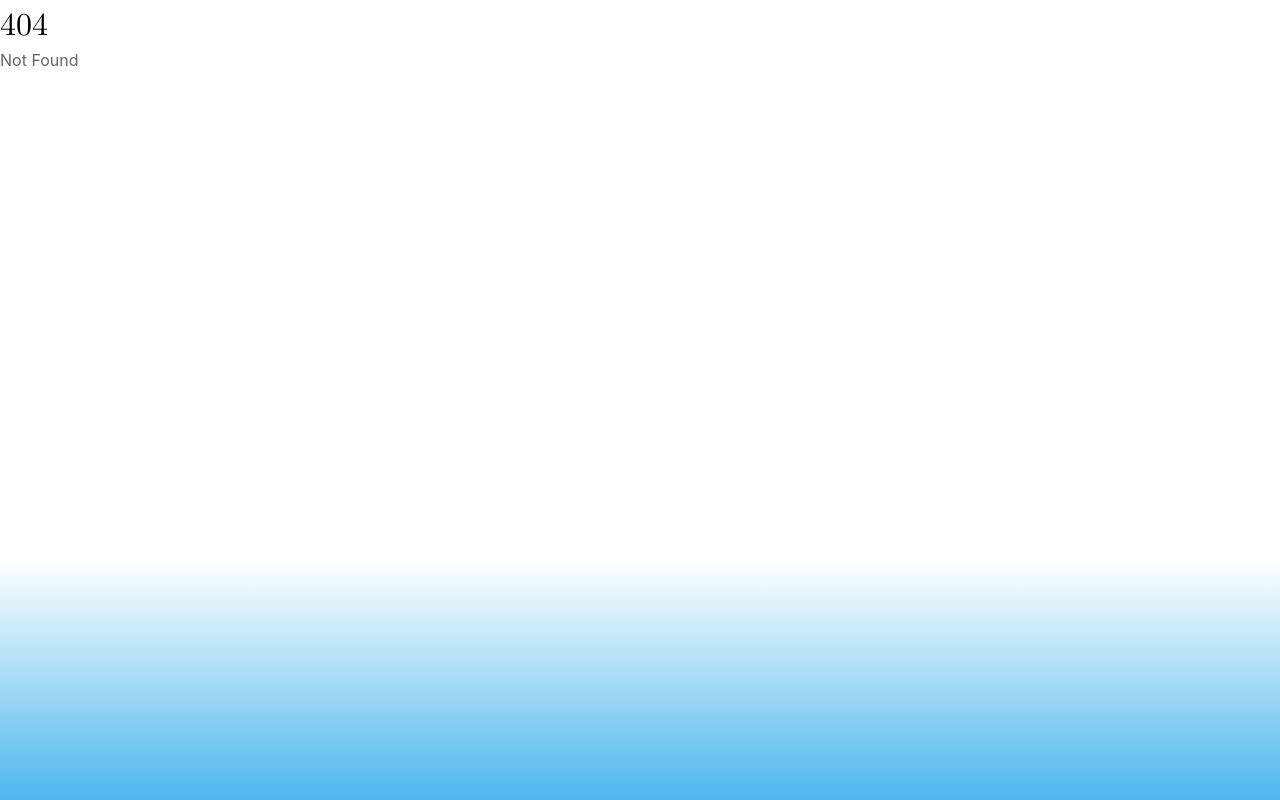
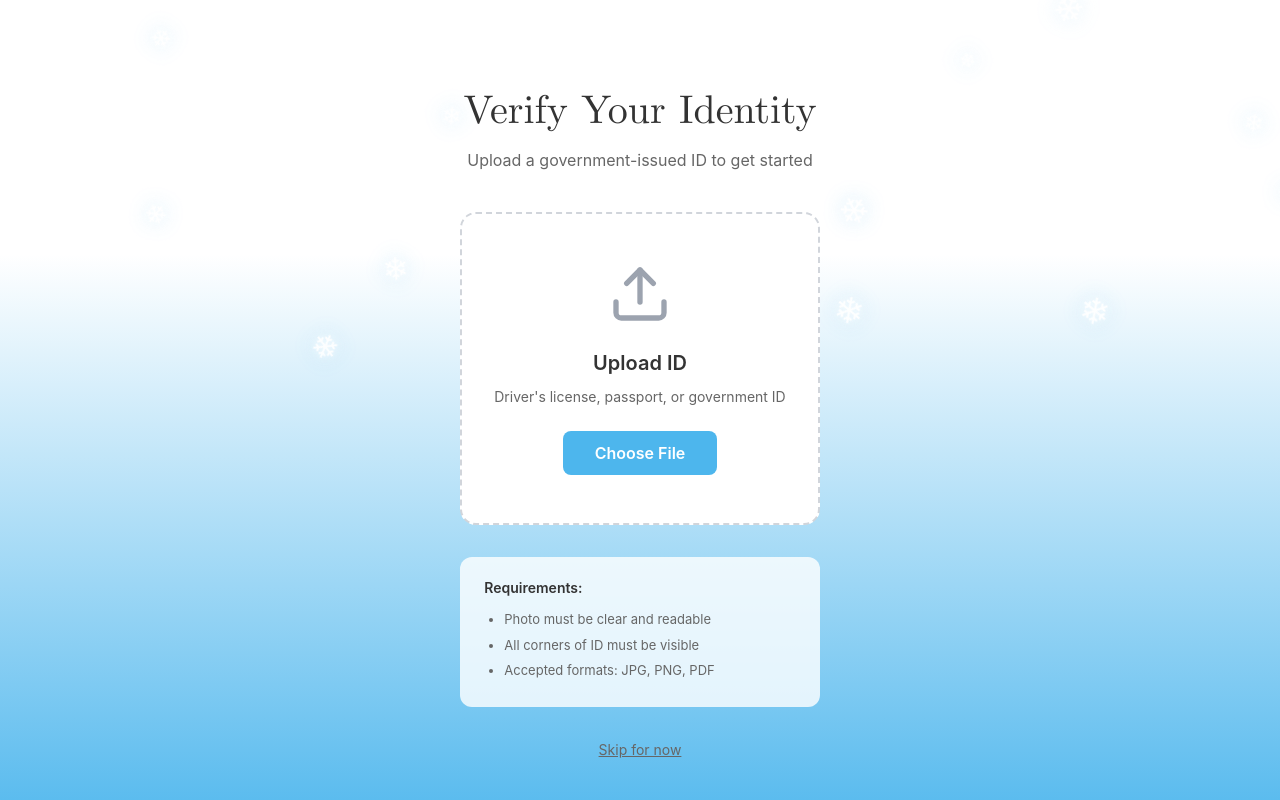
Before and after one commit to hari495/snowspace, a SvelteKit app: page /verify in a window 1280 px wide. Before the commit this address had no page. Built offline with nearby package versions, Linux system fonts and the light colour scheme.

Commit message:
fix: fixed bug not displaying all points in map

```diff
--- a/src/lib/styles/global.css
+++ b/src/lib/styles/global.css
@@ -69,7 +69,7 @@ body {
 #app {
 	position: relative;
 	min-height: 100vh;
-	background: linear-gradient(to bottom, #ffffff 0%, #ffffff 50%, #4DB6ED 100%);
+	background: linear-gradient(to bottom, #ffffff 0%, #ffffff 30%, #4DB6ED 100%);
 	padding-top: var(--safe-area-inset-top);
 	padding-right: var(--safe-area-inset-right);
 	padding-bottom: var(--safe-area-inset-bottom);
--- a/src/routes/+page.svelte
+++ b/src/routes/+page.svelte
@@ -1,8 +1,7 @@
 <div class="container">
-	<!-- Snowflakes -->
 	<div class="snowflakes" aria-hidden="true">
-		{#each Array(20) as _, i}
-			<div class="snowflake" style="left: {Math.random() * 100}%; animation-delay: {Math.random() * 10}s; animation-duration: {8 + Math.random() * 8}s;">
+		{#each Array(60) as _, i}
+			<div class="snowflake" style="left: {Math.random() * 100}%; animation-delay: {Math.random() * 15}s; animation-duration: {6 + Math.random() * 10}s; font-size: {1 + Math.random() * 1.5}em;">
 				❄
 			</div>
 		{/each}
@@ -10,9 +9,41 @@
 
 	<div class="auth-section">
 		<h1 class="title">SnowSpace</h1>
-		<p class="tagline">Tagline goes here</p>
+		<p class="tagline">Clear the snow, watch your earnings grow</p>
 
 		<img src="/icons/snowspace-logo-lm.svg" alt="SnowSpace Logo" class="logo" />
+
+		<div class="features">
+			<div class="feature">
+				<div class="feature-icon">
+					<svg xmlns="http://www.w3.org/2000/svg" width="40" height="40" viewBox="0 0 24 24" fill="none" stroke="currentColor" stroke-width="2" stroke-linecap="round" stroke-linejoin="round">
+						<line x1="12" y1="1" x2="12" y2="23"></line>
+						<path d="M17 5H9.5a3.5 3.5 0 0 0 0 7h5a3.5 3.5 0 0 1 0 7H6"></path>
+					</svg>
+				</div>
+				<h3>Earn More</h3>
+				<p>Get paid for every street you clear</p>
+			</div>
+			<div class="feature">
+				<div class="feature-icon">
+					<svg xmlns="http://www.w3.org/2000/svg" width="40" height="40" viewBox="0 0 24 24" fill="none" stroke="currentColor" stroke-width="2" stroke-linecap="round" stroke-linejoin="round">
+						<path d="M21 10c0 7-9 13-9 13s-9-6-9-13a9 9 0 0 1 18 0z"></path>
+						<circle cx="12" cy="10" r="3"></circle>
+					</svg>
+				</div>
+				<h3>Work Local</h3>
+				<p>Find jobs near you instantly</p>
+			</div>
+			<div class="feature">
+				<div class="feature-icon">
+					<svg xmlns="http://www.w3.org/2000/svg" width="40" height="40" viewBox="0 0 24 24" fill="none" stroke="currentColor" stroke-width="2" stroke-linecap="round" stroke-linejoin="round">
+						<polygon points="13 2 3 14 12 14 11 22 21 10 12 10 13 2"></polygon>
+					</svg>
+				</div>
+				<h3>Flexible Hours</h3>
+				<p>Choose when and where you work</p>
+			</div>
+		</div>
 
 		<div class="divider">
 			<span class="line"></span>
@@ -32,13 +63,15 @@
 			</button>
 		</div>
 
-		<a href="/home" class="skip-button">Skip</a>
+		<a href="/verify" class="skip-button">Skip</a>
 	</div>
 </div>
 
 <style>
 	.container {
 		position: relative;
+		min-height: 100vh;
+		background: linear-gradient(to bottom, #ffffff 0%, #ffffff 30%, #4DB6ED 100%);
 	}
 
 	.snowflakes {
@@ -56,20 +89,28 @@
 		position: absolute;
 		top: -10%;
 		color: #fff;
-		font-size: 1.5em;
-		opacity: 0.8;
+		opacity: 0.9;
 		animation: fall linear infinite;
-		text-shadow: 0 0 5px rgba(255, 255, 255, 0.5);
+		text-shadow: 0 0 10px rgba(255, 255, 255, 0.8), 0 0 20px rgba(77, 182, 237, 0.4);
+		filter: drop-shadow(0 0 5px rgba(255, 255, 255, 0.5));
 	}
 
 	@keyframes fall {
 		0% {
 			top: -10%;
 			transform: translateX(0px) rotate(0deg);
+			opacity: 0;
+		}
+		10% {
+			opacity: 0.9;
+		}
+		90% {
+			opacity: 0.9;
 		}
 		100% {
 			top: 110%;
-			transform: translateX(30px) rotate(360deg);
+			transform: translateX(50px) rotate(360deg);
+			opacity: 0;
 		}
 	}
 
@@ -105,9 +146,45 @@
 	}
 
 	.logo {
-		width: 240px;
-		height: 240px;
+		width: 200px;
+		height: 200px;
 		margin: 0;
+	}
+
+	.features {
+		display: flex;
+		gap: 32px;
+		margin: 32px 0;
+		max-width: 700px;
+	}
+
+	.feature {
+		flex: 1;
+		text-align: center;
+	}
+
+	.feature-icon {
+		margin-bottom: 12px;
+		color: #4DB6ED;
+		display: flex;
+		justify-content: center;
+		align-items: center;
+	}
+
+	.feature h3 {
+		font-family: var(--font-body);
+		font-size: 16px;
+		font-weight: 600;
+		margin: 0 0 4px;
+		color: #333;
+	}
+
+	.feature p {
+		font-family: var(--font-body);
+		font-size: 13px;
+		margin: 0;
+		color: #666;
+		line-height: 1.4;
 	}
 
 	.divider {
--- /dev/null
+++ b/src/routes/verify/+page.svelte
@@ -0,0 +1,217 @@
+<div class="container">
+	<div class="snowflakes" aria-hidden="true">
+		{#each Array(40) as _, i}
+			<div class="snowflake" style="left: {Math.random() * 100}%; animation-delay: {Math.random() * 15}s; animation-duration: {6 + Math.random() * 10}s; font-size: {1 + Math.random() * 1.5}em;">
+				❄
+			</div>
+		{/each}
+	</div>
+
+	<div class="verify-section">
+		<h1 class="title">Verify Your Identity</h1>
+		<p class="subtitle">Upload a government-issued ID to get started</p>
+
+		<div class="upload-box">
+			<svg xmlns="http://www.w3.org/2000/svg" width="64" height="64" viewBox="0 0 24 24" fill="none" stroke="currentColor" stroke-width="2" stroke-linecap="round" stroke-linejoin="round">
+				<path d="M21 15v4a2 2 0 0 1-2 2H5a2 2 0 0 1-2-2v-4"></path>
+				<polyline points="17 8 12 3 7 8"></polyline>
+				<line x1="12" y1="3" x2="12" y2="15"></line>
+			</svg>
+			<h3>Upload ID</h3>
+			<p>Driver's license, passport, or government ID</p>
+			<button class="upload-button">Choose File</button>
+		</div>
+
+		<div class="requirements">
+			<h4>Requirements:</h4>
+			<ul>
+				<li>Photo must be clear and readable</li>
+				<li>All corners of ID must be visible</li>
+				<li>Accepted formats: JPG, PNG, PDF</li>
+			</ul>
+		</div>
+
+		<a href="/home" class="skip-link">Skip for now</a>
+	</div>
+</div>
+
+<style>
+	.container {
+		position: relative;
+		min-height: 100vh;
+		background: linear-gradient(to bottom, #ffffff 0%, #ffffff 30%, #4DB6ED 100%);
+	}
+
+	.snowflakes {
+		position: absolute;
+		top: 0;
+		left: 0;
+		width: 100%;
+		height: 100%;
+		pointer-events: none;
+		z-index: 1;
+		overflow: hidden;
+	}
+
+	.snowflake {
+		position: absolute;
+		top: -10%;
+		color: #fff;
+		opacity: 0.9;
+		animation: fall linear infinite;
+		text-shadow: 0 0 10px rgba(255, 255, 255, 0.8), 0 0 20px rgba(77, 182, 237, 0.4);
+		filter: drop-shadow(0 0 5px rgba(255, 255, 255, 0.5));
+	}
+
+	@keyframes fall {
+		0% {
+			top: -10%;
+			transform: translateX(0px) rotate(0deg);
+			opacity: 0;
+		}
+		10% {
+			opacity: 0.9;
+		}
+		90% {
+			opacity: 0.9;
+		}
+		100% {
+			top: 110%;
+			transform: translateX(50px) rotate(360deg);
+			opacity: 0;
+		}
+	}
+
+	.verify-section {
+		position: relative;
+		z-index: 2;
+		display: flex;
+		flex-direction: column;
+		align-items: center;
+		justify-content: center;
+		min-height: 100vh;
+		text-align: center;
+		padding: 40px 20px;
+		max-width: 600px;
+		margin: 0 auto;
+	}
+
+	.title {
+		font-family: var(--font-title);
+		font-size: 40px;
+		font-weight: normal;
+		margin: 0 0 8px;
+		color: #333;
+	}
+
+	.subtitle {
+		font-family: var(--font-body);
+		font-size: 16px;
+		color: #666;
+		margin: 0 0 40px;
+	}
+
+	.upload-box {
+		background: white;
+		border: 2px dashed #d1d5db;
+		border-radius: 16px;
+		padding: 48px 32px;
+		width: 100%;
+		max-width: 400px;
+		transition: all 0.2s ease;
+	}
+
+	.upload-box:hover {
+		border-color: #4DB6ED;
+		box-shadow: 0 4px 12px rgba(77, 182, 237, 0.1);
+	}
+
+	.upload-box svg {
+		color: #9ca3af;
+		margin-bottom: 16px;
+	}
+
+	.upload-box h3 {
+		font-family: var(--font-body);
+		font-size: 20px;
+		font-weight: 600;
+		margin: 0 0 8px;
+		color: #333;
+	}
+
+	.upload-box p {
+		font-family: var(--font-body);
+		font-size: 14px;
+		color: #666;
+		margin: 0 0 24px;
+	}
+
+	.upload-button {
+		padding: 12px 32px;
+		background: #4DB6ED;
+		color: white;
+		border: none;
+		border-radius: 8px;
+		font-family: var(--font-body);
+		font-size: 16px;
+		font-weight: 600;
+		cursor: pointer;
+		transition: all 0.2s ease;
+	}
+
+	.upload-button:hover {
+		background: #3da3d9;
+		transform: translateY(-2px);
+		box-shadow: 0 4px 12px rgba(77, 182, 237, 0.3);
+	}
+
+	.upload-button:active {
+		transform: translateY(0);
+	}
+
+	.requirements {
+		margin-top: 32px;
+		text-align: left;
+		background: rgba(255, 255, 255, 0.8);
+		padding: 20px 24px;
+		border-radius: 12px;
+		max-width: 400px;
+		width: 100%;
+	}
+
+	.requirements h4 {
+		font-family: var(--font-body);
+		font-size: 14px;
+		font-weight: 600;
+		margin: 0 0 12px;
+		color: #333;
+	}
+
+	.requirements ul {
+		margin: 0;
+		padding-left: 20px;
+	}
+
+	.requirements li {
+		font-family: var(--font-body);
+		font-size: 13px;
+		color: #666;
+		margin-bottom: 6px;
+		line-height: 1.5;
+	}
+
+	.skip-link {
+		margin-top: 24px;
+		padding: 8px 16px;
+		font-family: var(--font-body);
+		font-size: 14px;
+		color: #666;
+		text-decoration: underline;
+		cursor: pointer;
+		transition: all 0.2s ease;
+	}
+
+	.skip-link:hover {
+		color: #333;
+	}
+</style>
```
Also changed, not shown: src/routes/home/+page.svelte (+209 -65 lines).
